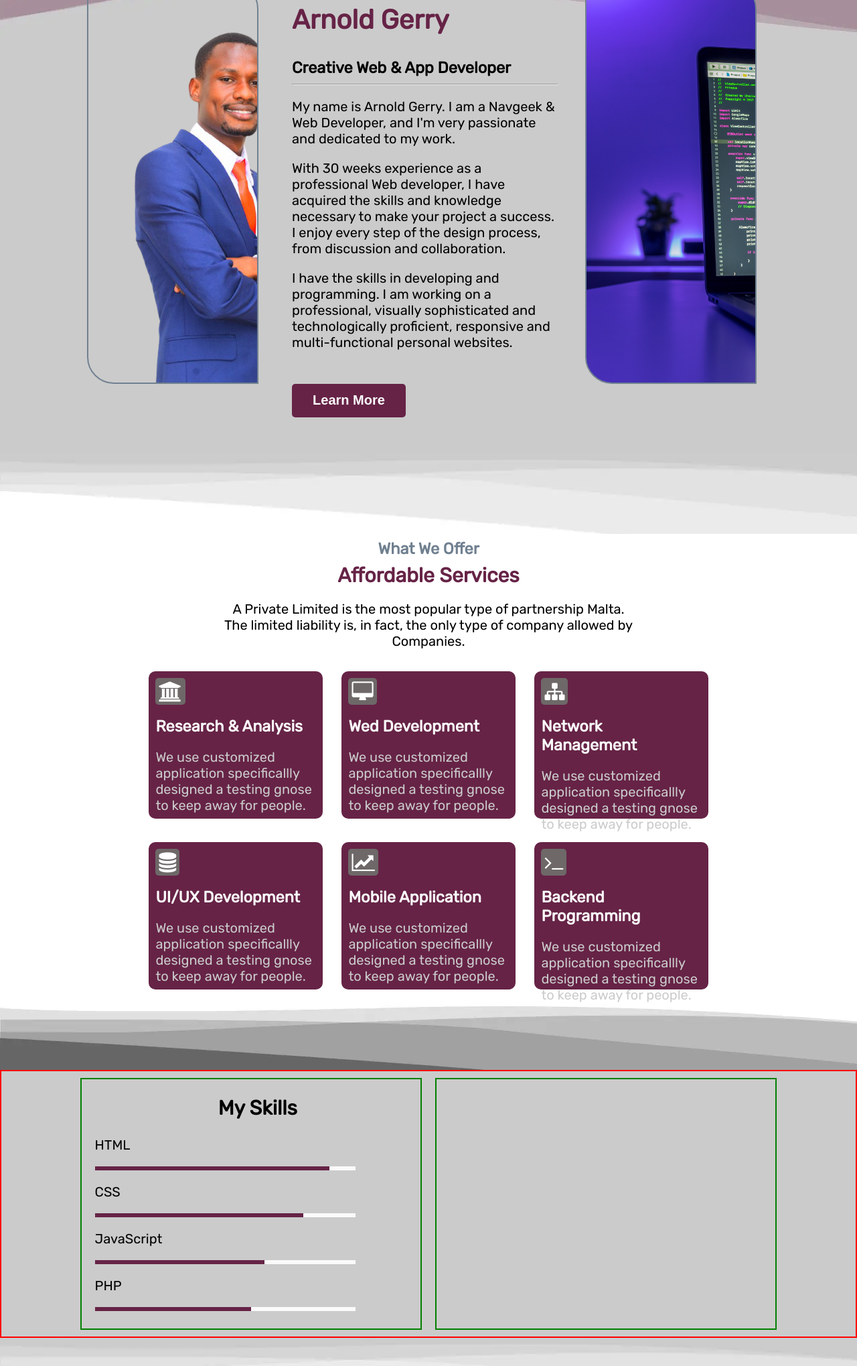
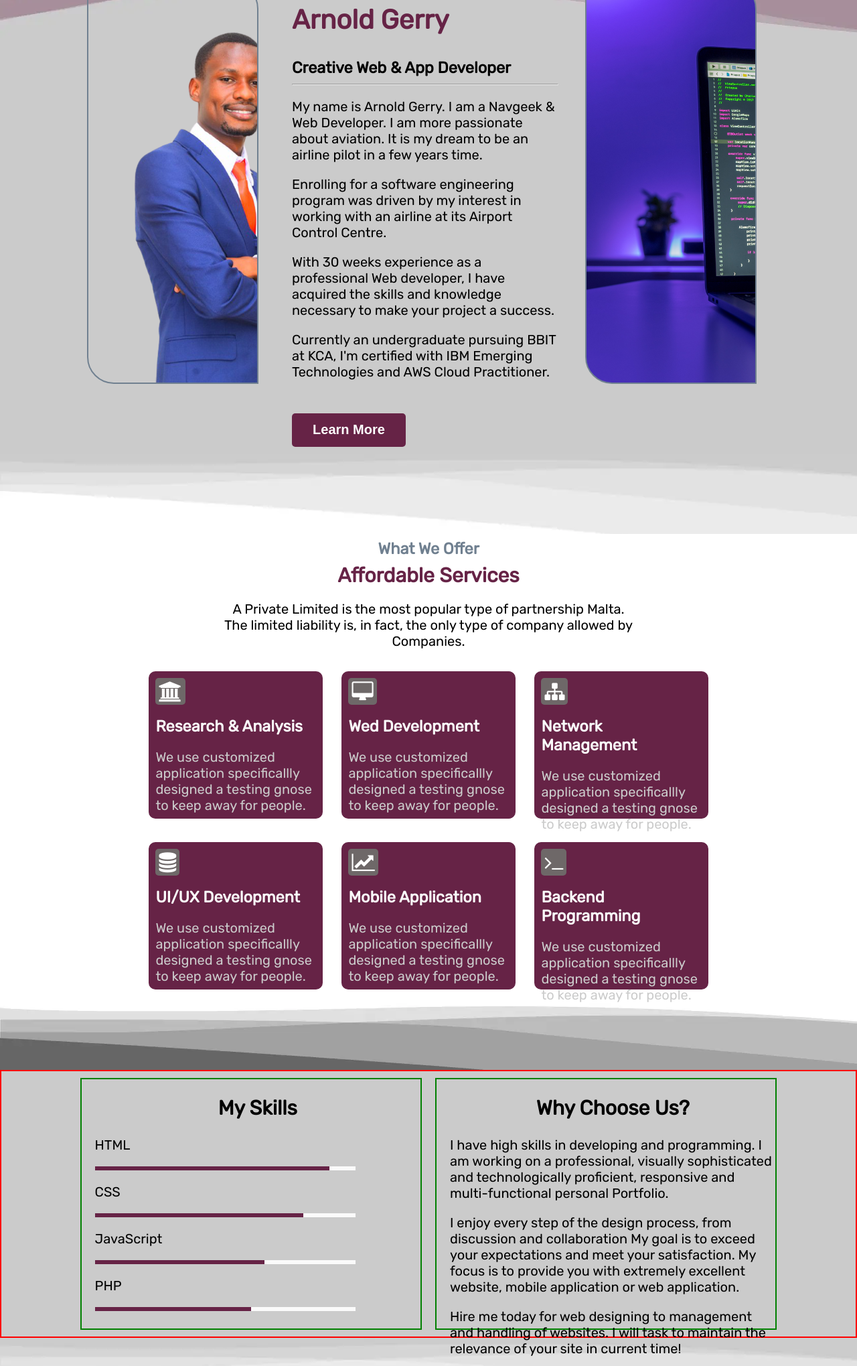
Before and after one commit to arnaudgerry/portfolio, a plain HTML site: page index.html in a window 1280 px wide. Shown: the part 1001-3040 px from the top of the page at 67% size. Drawn offline with Linux system fonts and the light colour scheme.

Commit message:
ft: add 'why choose us' section

```diff
--- a/index.html
+++ b/index.html
@@ -63,17 +63,20 @@
                     <hr>
                 </div>
                 <div class="elaborate">
-                    <p>My name is Arnold Gerry. I am a Navgeek & Web Developer, and I'm very
-                        passionate and dedicated to my work.
-                    </p>
-                    <p>With 30 weeks experience as a professional Web developer, I have acquired the skills and
-                        knowledge necessary to make your project a success. I enjoy every step of the design process,
-                        from discussion and collaboration.
+                    <p>My name is Arnold Gerry. I am a Navgeek & Web Developer. I am more passionate about
+                        aviation. It is my dream to be an airline pilot in a few years time.
                     </p>
 
-                    <p>I have the skills in developing and programming.
-                        I am working on a professional, visually sophisticated and technologically proficient,
-                        responsive and multi-functional personal websites.
+                    <p>Enrolling for a software engineering program was driven by my interest in
+                        working with an airline at its Airport Control Centre.
+                    </p>
+
+                    <p>With 30 weeks experience as a professional Web developer, I have acquired the skills and
+                        knowledge necessary to make your project a success.
+                    </p>
+
+                    <p>Currently an undergraduate pursuing BBIT at KCA, I'm certified with
+                        IBM Emerging Technologies and AWS Cloud Practitioner.
                     </p>
                 </div>
                 <button id="startbtn" class="learnmore"><strong><a href="#">Learn More</a></strong></button>
@@ -167,7 +170,20 @@
                     <div class="skill php"></div>
                 </div>
             </div>
-            <div class="job"></div>
+            <div class="job">
+                <h2>Why Choose Us?</h2>
+                <p>I have high skills in developing and programming.
+                    I am working on a professional, visually sophisticated and technologically
+                    proficient, responsive and multi-functional personal Portfolio.
+                </p>
+                <p>I enjoy every step of the design process, from discussion and collaboration
+                    My goal is to exceed your expectations and meet your satisfaction. My focus is
+                    to provide you with extremely excellent website, mobile application or web application.
+                </p>
+                <p>Hire me today for web designing to management and handling of websites.
+                    I will task to maintain the relevance of your site in current time!
+                </p>
+            </div>
         </div>
         <div class="motivation-sec"></div>
         <!--End Skills-->
```
